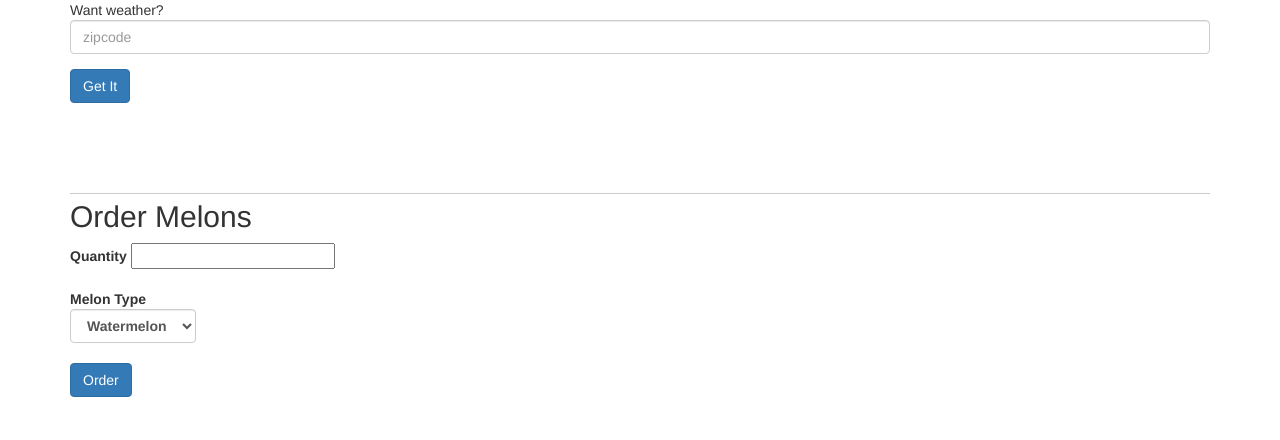
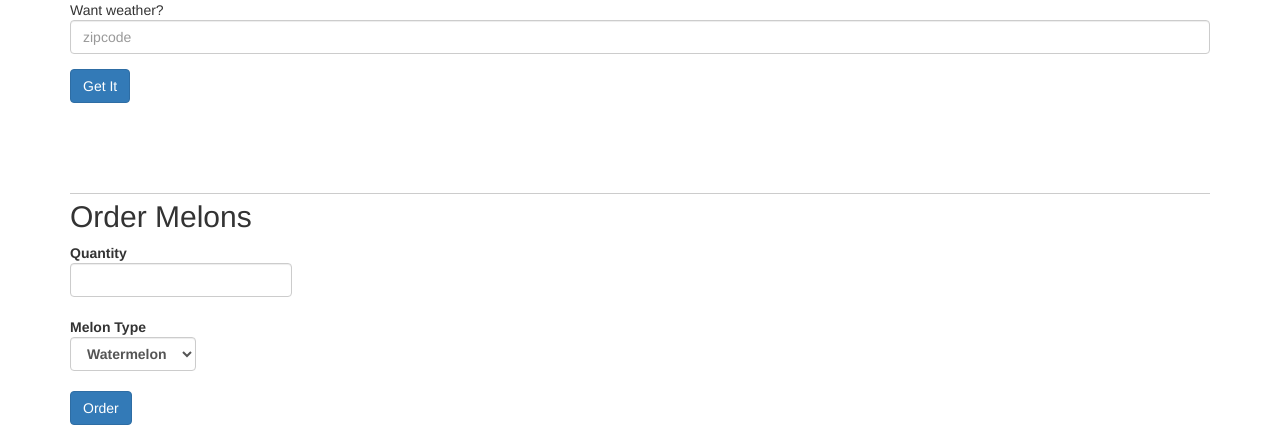
Before and after one commit to joelburton/ajax-exercise, a Flask app: page / in a window 1280 px wide. Shown: the part 430-870 px from the top of the page. Before the commit the page ends 827 px from the top, so only its background shows below. Run offline with Flask 2, Linux system fonts and the light colour scheme; some libraries are stand-ins or nearby versions.

Commit message:
fixing html in index

```diff
--- a/templates/index.html
+++ b/templates/index.html
@@ -55,7 +55,7 @@
   <form id="order-form">
     <div class="form-group">
       <label>Quantity
-        <input class=form-control" type="number" name="qty" id="qty-field">
+        <input class="form-control" type="number" name="qty" id="qty-field">
       </label>
     </div>
 
```
